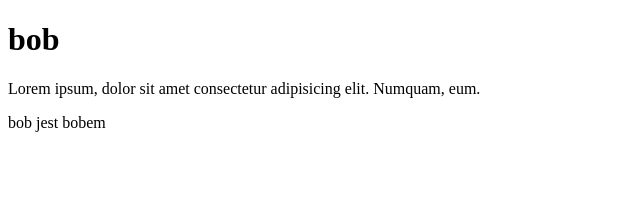
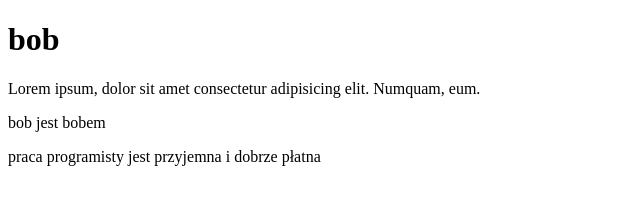
Before and after one commit to trismagostis/git, a plain HTML site: page index.html in a window 1280 px wide. Shown: the whole page, without its empty margins (0-640 px from the left). Drawn offline with Linux system fonts and the light colour scheme.

Commit message:
commit z pracy

```diff
--- a/index.html
+++ b/index.html
@@ -12,5 +12,6 @@
       Lorem ipsum, dolor sit amet consectetur adipisicing elit. Numquam, eum.
     </p>
     <p>bob jest bobem</p>
+    <p>praca programisty jest przyjemna i dobrze płatna</p>
   </body>
 </html>
```
